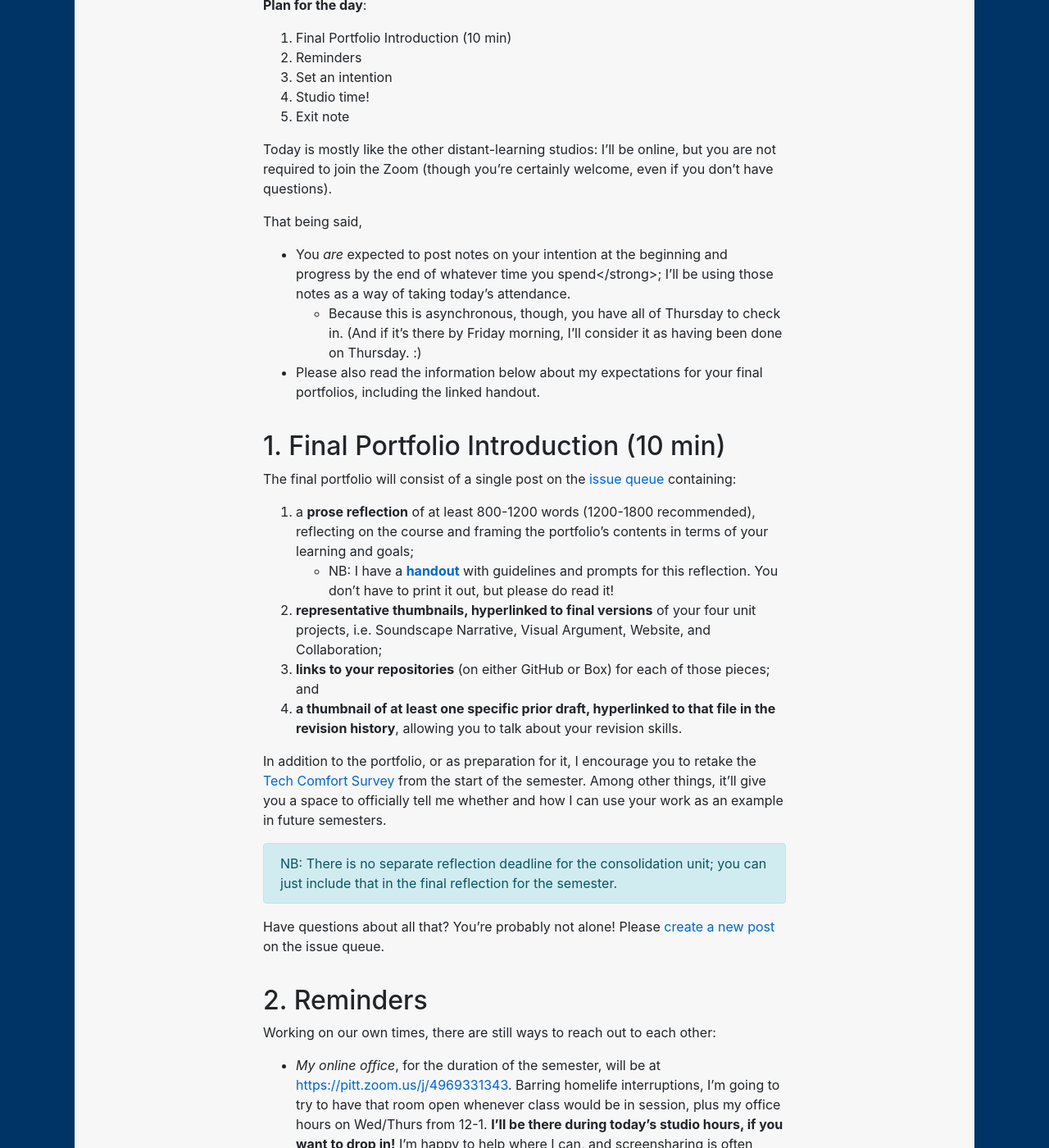
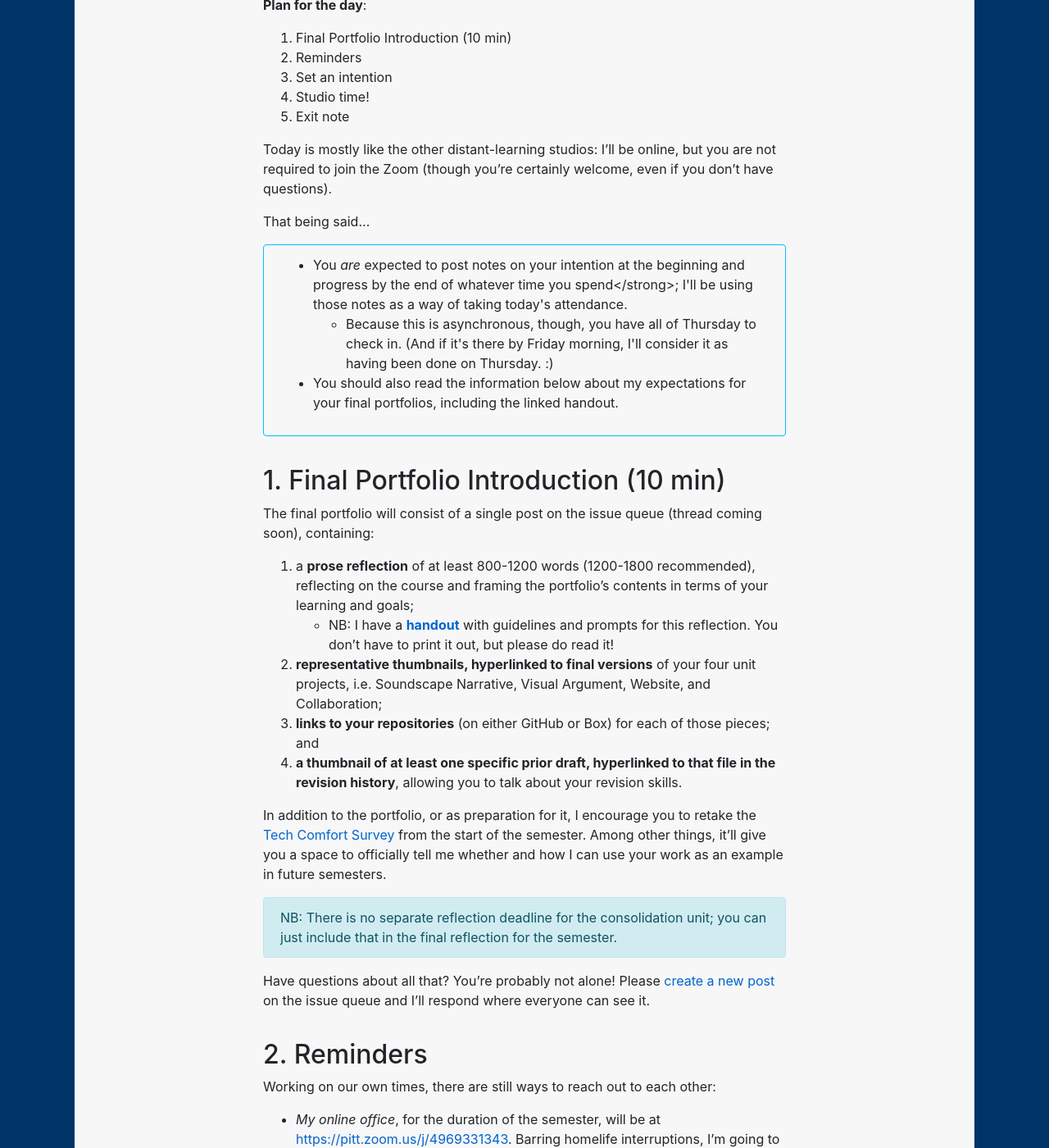
Before and after one commit to benmiller314/cdm2020spring, a Jekyll site: the page built from plans/lesson-24.md, in a window 1280 px wide and 1400 px high, scrolled down 419 px. Shown: the whole window at 82% size. Built offline with Jekyll 4.4.1, drawn with Linux system fonts in a browser that asks for light colours; our own code applies the rules of GitHub Pages for plain Markdown files; some of the changed text lies outside the part shown.

Commit message:
lesson 24: minor formatting tweaks

```diff
--- a/plans/lesson-24.md
+++ b/plans/lesson-24.md
@@ -2,7 +2,7 @@
 
 **Work to have done**:
 
-* Work in pursuit of a Preview for your Consolidation Unit Project (proposals should all be on the [issue queue]({{site.github.issues_url}}) by now)
+* Work in pursuit of a Preview for your Consolidation Unit Project (proposals should all be on the [issue queue]({{site.github.issues_url}}/13) by now)
 
 
 **Plan for the day**:
@@ -15,15 +15,22 @@
 
 Today is mostly like the other distant-learning studios: I'll be online, but you are not required to join the Zoom (though you're certainly welcome, even if you don't have questions).
 
-That being said,
-* You <em>are</em> expected to post notes on your intention at the beginning and progress by the end of whatever time you spend</strong>; I'll be using those notes as a way of taking today's attendance.
-  - Because this is asynchronous, though, you have all of Thursday to check in. (And if it's there by Friday morning, I'll consider it as having been done on Thursday. :)
-* Please also read the information below about my expectations for your final portfolios, including the linked handout.
+That being said...
 
+<div class="alert alert-white">
+<ul>
+  <li> You <em>are</em> expected to post notes on your intention at the beginning and progress by the end of whatever time you spend</strong>; I'll be using those notes as a way of taking today's attendance.
+    <ul>
+      <li>Because this is asynchronous, though, you have all of Thursday to check in. (And if it's there by Friday morning, I'll consider it as having been done on Thursday. :)</li>
+    </ul>
+  </li>
+  <li>You should also read the information below about my expectations for your final portfolios, including the linked handout.</li>
+</ul>
+</div>
 
 ## 1. Final Portfolio Introduction (10 min)
 
-The final portfolio will consist of a single post on the [issue queue]({{site.github.issues_url}}/) containing:
+The final portfolio will consist of a single post on the issue queue (thread coming soon), containing:
 
 1.	a **prose reflection** of at least 800-1200 words (1200-1800 recommended), reflecting on the course and framing the portfolio’s contents in terms of your learning and goals;
     * NB: I have a **[handout](https://github.com/benmiller314/cdm2020spring/blob/gh-pages/uploads/handout--final-portfolio-prompt.docx?raw=true)** with guidelines and prompts for this reflection. You don't have to print it out, but please do read it!
@@ -37,7 +44,7 @@
 NB: There is no separate reflection deadline for the consolidation unit; you can just include that in the final reflection for the semester.
 </div>
 
-Have questions about all that? You're probably not alone! Please [create a new post]({{site.github.issues_url}}/new) on the issue queue.
+Have questions about all that? You're probably not alone! Please [create a new post]({{site.github.issues_url}}/new) on the issue queue and I'll respond where everyone can see it.
 
 ## 2. Reminders
 Working on our own times, there are still ways to reach out to each other:
@@ -63,9 +70,9 @@
 
 
 ## 4. Studio
-<div class="alert alert-success">
+<!-- <div class="alert alert-success"> -->
 Take 70 minutes, and subtract however long you just spent reading the sections above. Then give yourself reminders to stretch, save, and write commit messages as you go!
-</div>
+<!-- </div> -->
 
 I'll be online [in Zoom](https://pitt.zoom.us/j/4969331343) from 2:30-3:45pm.
 
@@ -82,14 +89,15 @@
 
 Before you leave, just as a way for me to check in, I'd like to hear more about what happened today: did you find images? Level up on a particular CSS skill? Decide something about your project? Raise a question in a new way that you'd like some help with?
 
-**Head back into the [google doc](http://bit.ly/cdm2020spring-criteria#heading=h.vv41f9hb2m9w) and reply to your intention-post.** You could email me directly if you prefer, but I'm hoping some of your insights or achievements will help inspire others.
-
+<div class="alert alert-success">
+<strong>Head back into the <a href="http://bit.ly/cdm2020spring-criteria#heading=h.vv41f9hb2m9w">google doc</a> and reply to your intention-post.</strong> You could email me directly if you prefer, but I'm hoping some of your insights or achievements will help inspire others.
+</div>
 
 # Homework for next time
 
 Your individual tasks will be determined by your projects; if you're working in a group, make sure you discuss your timing and tasks with each other.
 
-Whatever you choose, I'm hoping that by Tuesday you'll be able to produce some kind of _Draft_.
+**Whatever you choose, I'm hoping that by Tuesday you'll be able to produce some kind of _Draft_.** Polish isn't necessary, but aim to have your project be recognizably within the genre it's trying to become.
 
 Given the variation in media and intentions, we don't have a coherent set of shared criteria, but if you don't have past criteria to go by (e.g. for revisions and extension projects), it's worth thinking about how we've developed criteria in the past: What do you value in similar work by other people? What strikes you as a reasonable baseline for completion? What are your stretch goals and aspirations beyond that?
 
```
